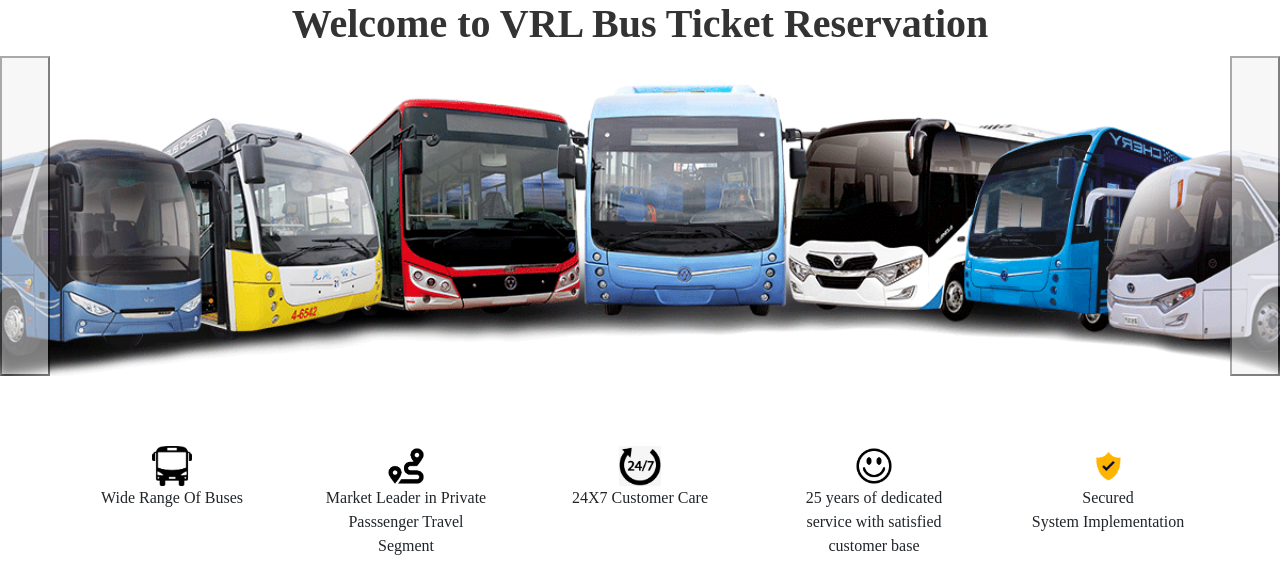
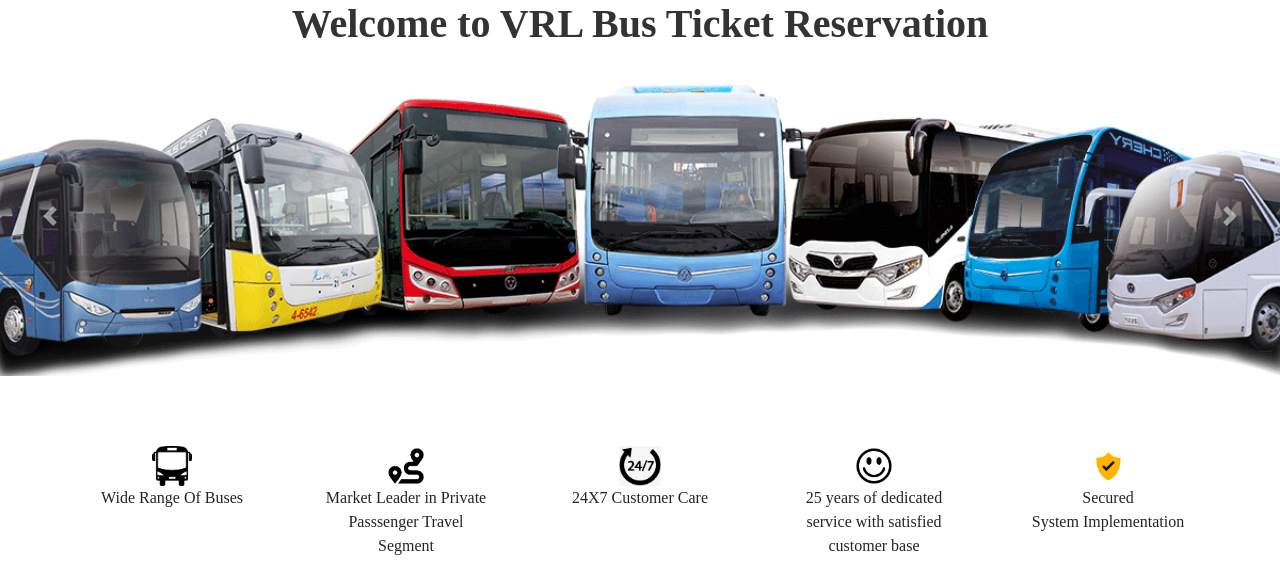
Before and after one commit to i-am-sky/VRL-TICKET-AVAILABILITY, a Django app: page / in a window 1280 px wide. Shown: the part 90-665 px from the top of the page. Run offline with Django 3.2, Linux system fonts and the light colour scheme; a user stored in the database is signed in; some libraries are stand-ins or nearby versions.

Commit message:
modified toggle

```diff
--- a/myproject/myapp/templates/myapp/home.html
+++ b/myproject/myapp/templates/myapp/home.html
@@ -17,13 +17,13 @@
         <img src="{%static 'mysite/images/B3.png' %}"  class="d-block w-100" alt="bus-image">
       </div>
     </div>
-    <button class="carousel-control-prev" style="width:50px ;" type="button" data-bs-target="#carouselExampleControls" data-bs-slide="prev">
+    <button class="carousel-control-prev" style="width:100px; border:none; background-color: rgba(0, 0, 0, 0);" type="button" data-bs-target="#carouselExampleControls" data-bs-slide="prev">
       <span class="carousel-control-prev-icon" aria-hidden="true"></span>
       <span class="sr-only">Previous</span>
     </button>
-    <button class="carousel-control-next opacity-1" style="width:50px ;" type="button" data-bs-target="#carouselExampleControls" data-bs-slide="next">
+    <button class="carousel-control-next" style="width:100px; border:none; background-color: rgba(0, 0, 0, 0);" type="button" data-bs-target="#carouselExampleControls" data-bs-slide="next">
       <span class="carousel-control-next-icon" aria-hidden="true"></span>
-      <span class="visually-hidden">Next</span>
+      <span class="sr-only">Next</span>
     </button>
   </div>
   <div style="background-color:#fff; padding-bottom:0px; padding-top:30px">
--- a/myproject/myproject/settings.py
+++ b/myproject/myproject/settings.py
@@ -121,3 +121,6 @@ USE_TZ = True
 
 STATIC_URL = '/static/'
 MEDIA_URL = '/media/'
+
+
+DEFAULT_AUTO_FIELD = 'django.db.models.BigAutoField'
```
Also changed, not shown: myproject/db.sqlite3.
